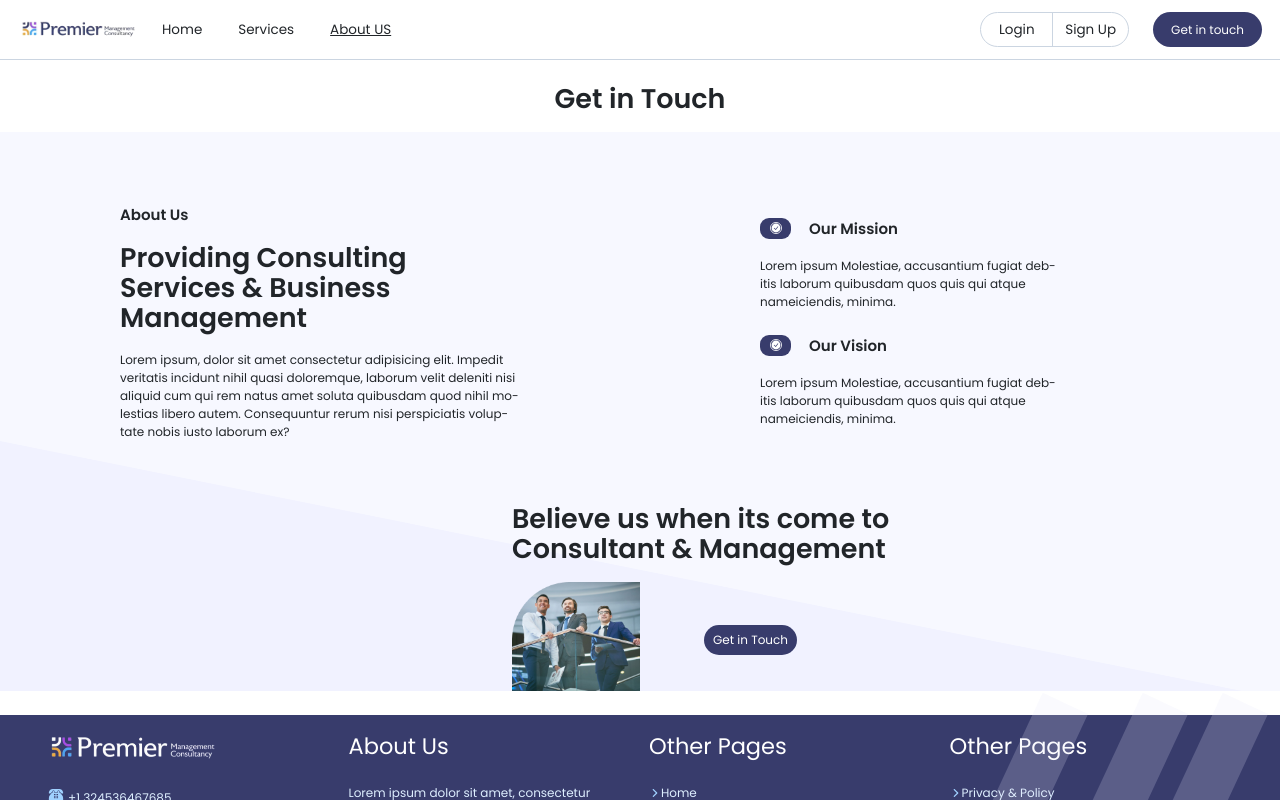
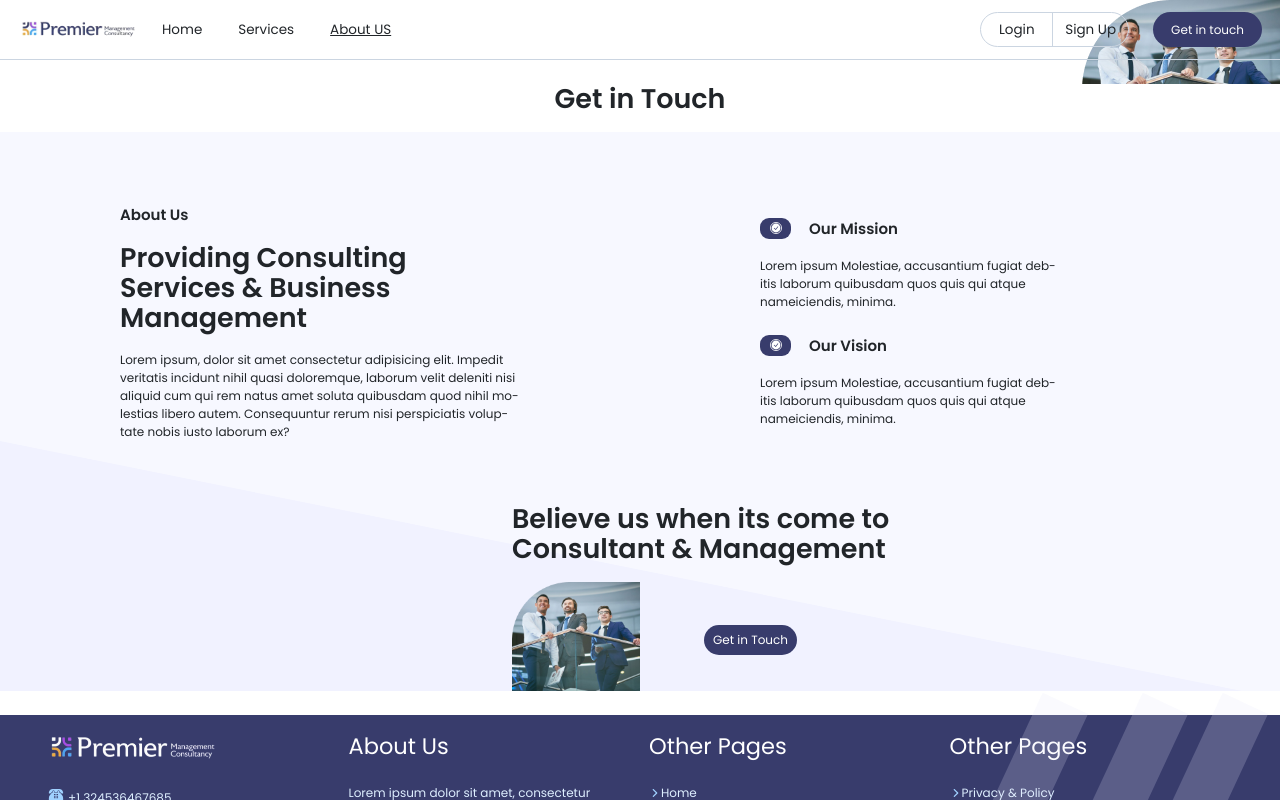
Before and after one commit to muaz2522/premier-management-company-admin, a React (Vite) app: page /about in a window 1280 px wide. Shown: the top 800 px of the page. Built offline with nearby package versions, Linux system fonts and the light colour scheme.

Commit message:
about changed

```diff
--- a/src/Pages/About.jsx
+++ b/src/Pages/About.jsx
@@ -1,5 +1,7 @@
 import { ClickIcon } from '../assets/icons';
 import src from '../assets/images/about-img-2.png';
+import src1 from '../assets/images/about-img-2.png';
+
 import ButtonLink from '../ui/ButtonLink';
 
 function About() {
@@ -7,7 +9,7 @@ function About() {
         <section className='bg-ground-color'>
             <h2 className="text-4xl font-semibold text-center my-8 relative bg-white pb-4">Get in Touch</h2>
             <div className="grid sm:grid-cols-2 custom-min:grid-cols-1 custom-min:gap-8 place-items-center custom-min:pt-4 sm:pt-16 lg:px-24 sm:gap-4 md:gap-16 lg:gap-48  h-full">
-                {/* <img src={src} alt="About Image" className='absolute right-0 top-0 w-20% z-[-1]' /> */}
+                <img src={src1} alt="About Image" className='absolute right-0 top-0 w-20% z-[-1]' />
                 <div className="flex gap-4 flex-col px-16 ">
                     <h3 className="text-xl font-semibold custom-min:text-center sm:text-start">About Us</h3>
                     <h1 className="sm:text-3xl md:text-4xl font-semibold">Providing Consulting <br /> Services & Business <br />  Management</h1>
```
